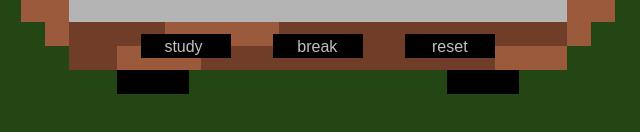
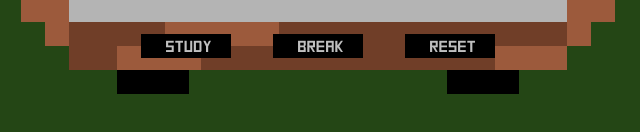
Before and after one commit to Hacob-Jarris/pomoclocko, a plain HTML site: page index.html in a window 1280 px wide. Shown: the part 406-538 px from the top of the page, 322-962 px from the left. Drawn offline with Linux system fonts and the light colour scheme.

Commit message:
button font

```diff
--- a/styles.css
+++ b/styles.css
@@ -6,6 +6,11 @@
 @font-face {
   font-family: 'lemon-milk';
   src: url('assets/fonts/LEMONMILK-Regular.otf');
+}
+
+@font-face {
+  font-family: 'square';
+  src: url('assets/fonts/Square.ttf');
 }
 
 body {
@@ -177,13 +182,14 @@ input[type=number] {
 }
 
 .clock-buttons button {
+  font-family: 'square';
   font-size: 1rem;
   border: transparent;
   color: silver;
   cursor: pointer;
   background-color: transparent;
   padding: 1px 25px;
-  margin-right: 40px;
+  margin-right: 31px;
 }
 
 button:active {
```
Also changed, not shown: assets/fonts/Square.ttf (added).
